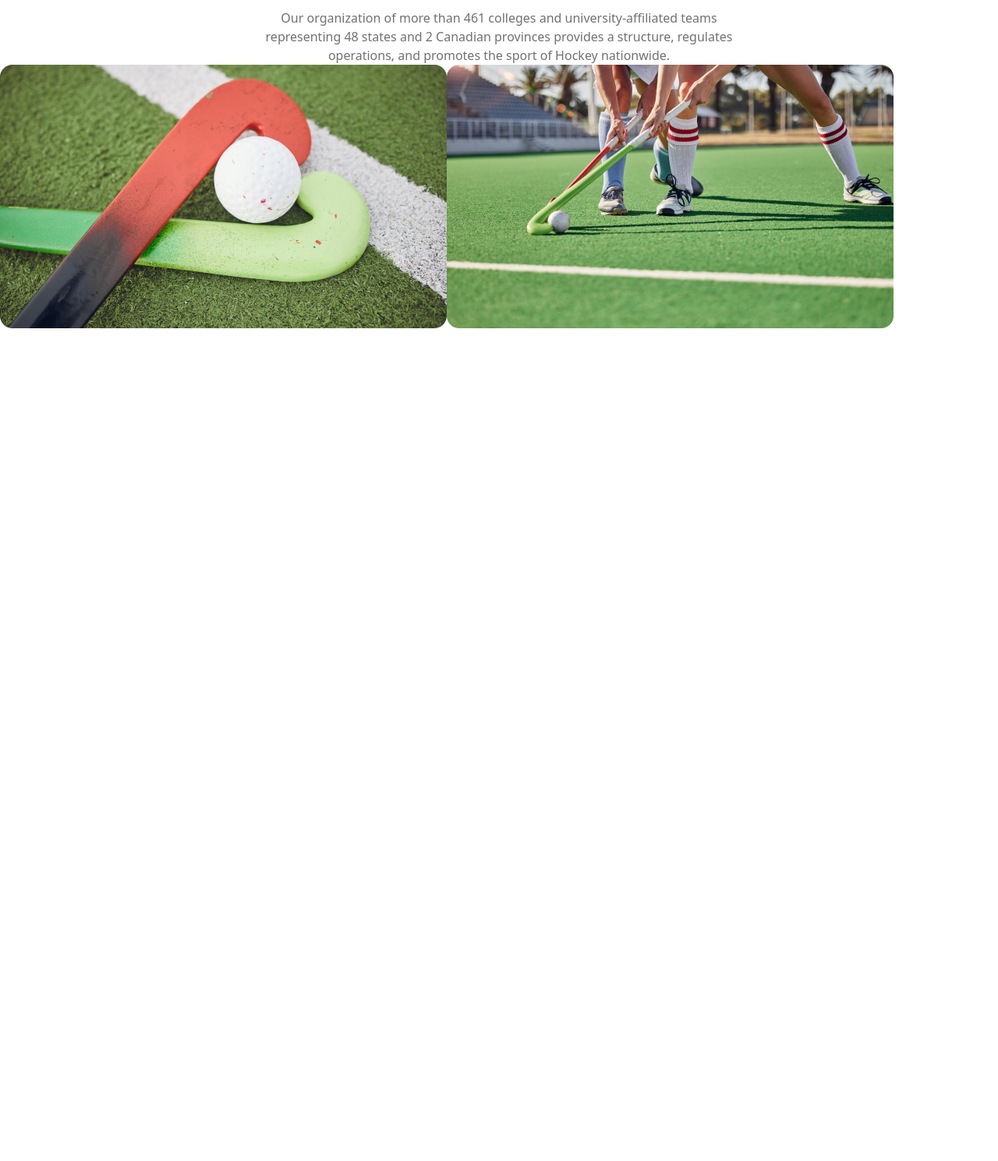
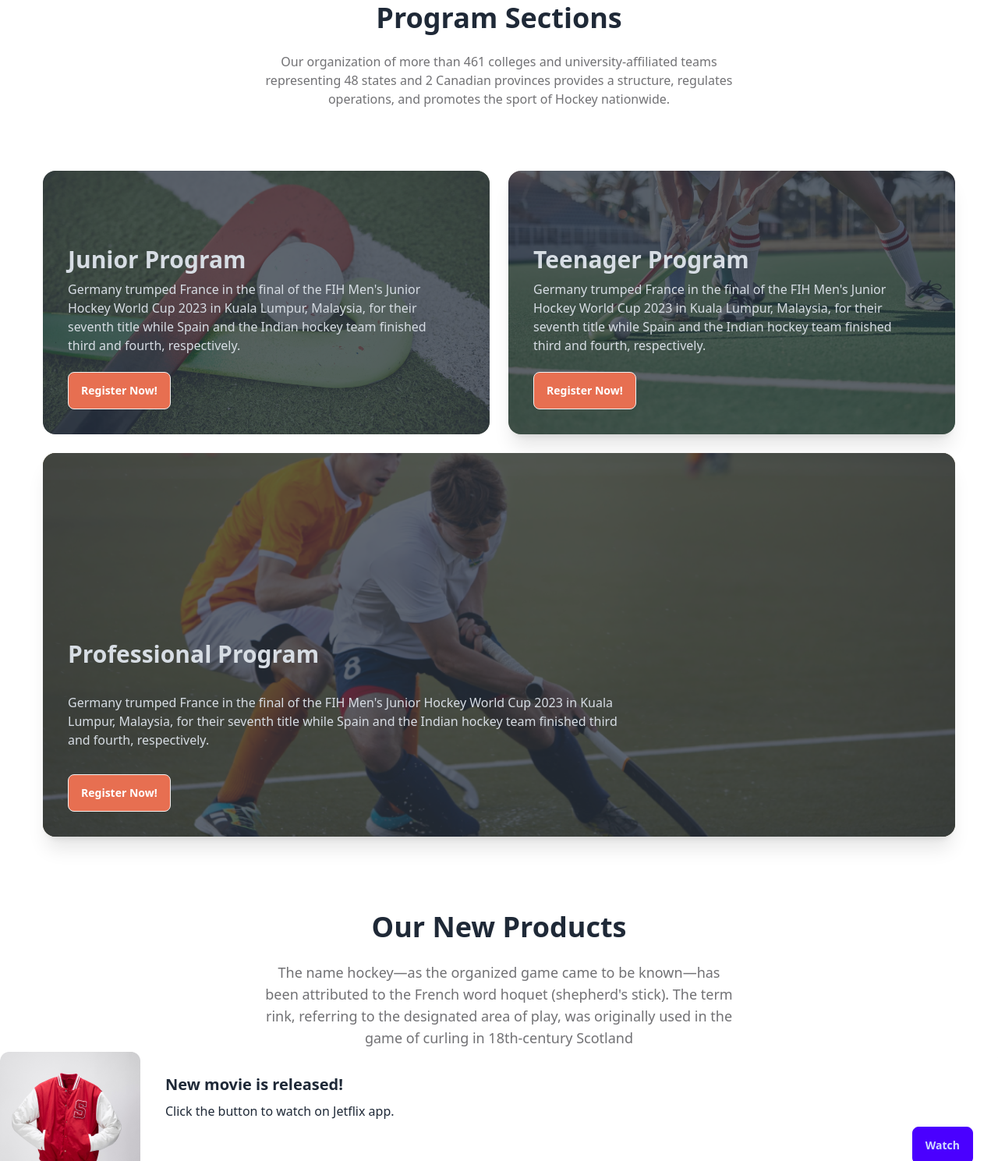
Before and after one commit to maisha106/B9-assingment-3, a plain HTML site: page index.html in a window 1280 px wide. Shown: the part 1311-2800 px from the top of the page at 78% size. Before the commit the page ends 1732 px from the top, so only its background shows below. Drawn offline with nearby package versions, Linux system fonts and the light colour scheme.

Commit message:
Program section completed

```diff
--- a/index.html
+++ b/index.html
@@ -17,7 +17,7 @@
                     colors: {
                         clifford: '#da373d',
                         'ticket-primary': '#E76F51',
-                        // 'bike-primary-bg': 'rgba(231, 111, 81, 0.10)',
+                        'back-primary-bg': 'rgba(19, 19, 24, 0.50)',
                     }
                 }
             }
@@ -103,7 +103,9 @@
         <section class="mb-20">
             <div class="mt-32 text-center ">
                 <h3 class="text-4xl font-bold mb-6">Professional Hockeys Club</h3>
-                <p class="text-lg text-[#13131899] font-medium ">The name hockey—as the organized game came to be
+                <p class="text-lg text-[#13131899] font-medium lg:w-[687px] mx-auto">The name hockey—as the organized
+                    game came
+                    to be
                     known—has been
                     attributed to the
                     French word hoquet
@@ -138,17 +140,80 @@
         <section>
             <div class="text-center mt-24">
                 <h3 class="text-4xl font-bold mb-6">Program Sections</h3>
-                <p class="w-[607px] mx-auto text-[#13131899]">Our organization of more than 461 colleges and
+                <p class="w-[607px] mx-auto text-[#13131899] mb-20">Our organization of more than 461 colleges and
                     university-affiliated
                     teams
                     representing 48 states and
                     2 Canadian provinces provides a structure, regulates operations, and promotes the sport of Hockey
                     nationwide.</p>
             </div>
+            <div class="flex gap-6 justify-center">
+                <div class="card w-[573px]  bg-back-primary image-full">
+                    <figure><img src="Images/2.png" alt="Shoes" /></figure>
+                    <div class="card-body pt-24">
+                        <h2 class="card-title text-3xl font-extrabold">Junior Program</h2>
+                        <p class="pr-9">Germany trumped France in the final of the FIH Men's Junior Hockey World Cup
+                            2023 in Kuala
+                            Lumpur, Malaysia, for their seventh title while Spain and the Indian hockey team finished
+                            third and fourth, respectively.</p>
+                        <div class="card-actions justify-start">
+                            <button class="btn bg-ticket-primary text-white">Register Now!</button>
+                        </div>
+                    </div>
+                </div>
+                <div class="card w-[573px] bg-base-100 shadow-xl image-full">
+                    <figure><img src="Images/3.png  " alt="Shoes" /></figure>
+                    <div class="card-body pt-24">
+                        <h2 class="card-title text-3xl font-extrabold">Teenager Program</h2>
+                        <p class="pr-9">Germany trumped France in the final of the FIH Men's Junior Hockey World Cup
+                            2023 in Kuala
+                            Lumpur, Malaysia, for their seventh title while Spain and the Indian hockey team finished
+                            third and fourth, respectively.</p>
+                        <div class="card-actions justify-start">
+                            <button class="btn bg-ticket-primary text-white">Register Now!</button>
+                        </div>
+                    </div>
+                </div>
+            </div>
+            <div class="mt-6 flex justify-center lg:w-[1170px] mx-auto">
+                <div class="card  bg-[#13131880] shadow-xl image-full">
+                    <figure><img src="Images/4.png" alt="Shoes" /></figure>
+                    <div class="card-body">
+                        <h2 class="card-title text-3xl font-extrabold pt-52">Professional Program</h2>
+                        <p class="pr-96 pt-6">Germany trumped France in the final of the FIH Men's Junior Hockey World
+                            Cup
+                            2023 in Kuala
+                            Lumpur, Malaysia, for their seventh title while Spain and the Indian hockey team finished
+                            third and fourth, respectively.</p>
+                        <div class="card-actions justify-start">
+                            <button class="btn bg-ticket-primary text-white mt-6">Register Now!</button>
+                        </div>
+                    </div>
+                </div>
+            </div>
+        </section>
+        <section>
+            <div class="text-center mt-24">
+                <h3 class="text-4xl font-bold mb-6">Our New Products</h3>
+                <p class="text-lg text-[#13131899] font-medium lg:w-[607px] text-center mx-auto">The name hockey—as the
+                    organized game came
+                    to be
+                    known—has been
+                    attributed to the
+                    French word hoquet
+                    (shepherd's stick). The term rink, referring to the designated area of play, was originally used in
+                    the game of curling in 18th-century Scotland</p>
+            </div>
             <div>
-                <div class="flex">
-                    <img src="Images/2.png" alt="">
-                    <img src="Images/3.png" alt="">
+                <div class="card card-side bg-base-100 shadow-xl">
+                    <figure><img src="Images/5.png" alt="Movie" /></figure>
+                    <div class="card-body">
+                        <h2 class="card-title">New movie is released!</h2>
+                        <p>Click the button to watch on Jetflix app.</p>
+                        <div class="card-actions justify-end">
+                            <button class="btn btn-primary">Watch</button>
+                        </div>
+                    </div>
                 </div>
             </div>
         </section>
```
